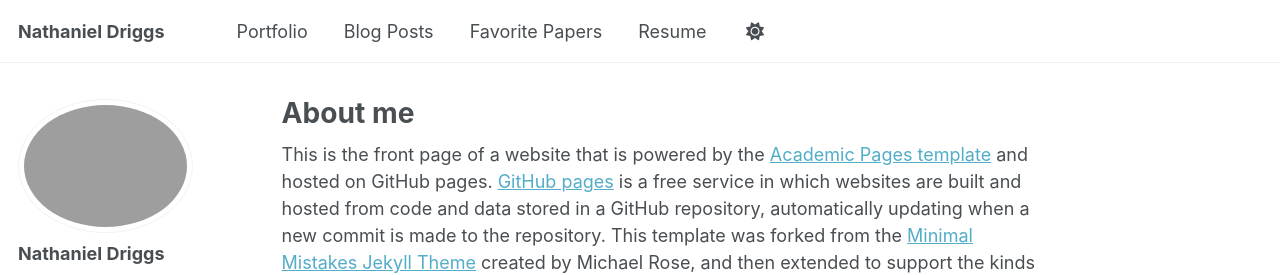
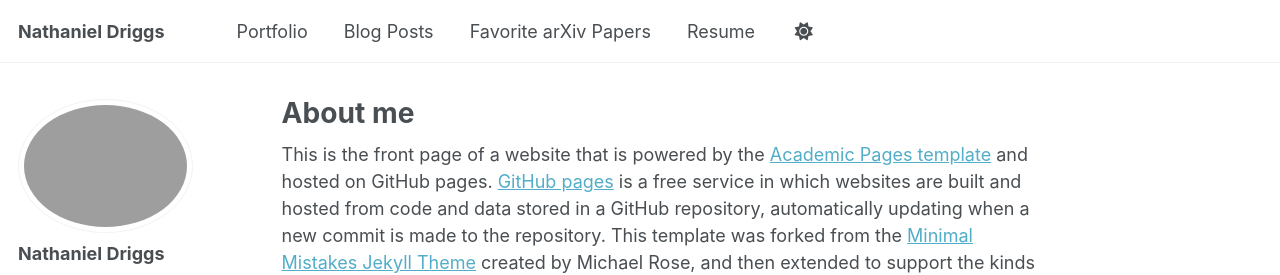
Before and after one commit to ndriggs/ndriggs.github.io, a Jekyll site: the page built from _pages/about.md, in a window 1280 px wide. Shown: the top 275 px of the page. Built offline with Jekyll 4.4.1, drawn with Linux system fonts in a browser that asks for light colours.

Commit message:
Update navigation.yml

```diff
--- a/_data/navigation.yml
+++ b/_data/navigation.yml
@@ -23,7 +23,7 @@ main:
   - title: "Blog Posts"
     url: /year-archive/
 
-  - title: "Favorite Papers"
+  - title: "Favorite arXiv Papers"
     url: /favorite-papers/
 
   - title: "Resume"
```
